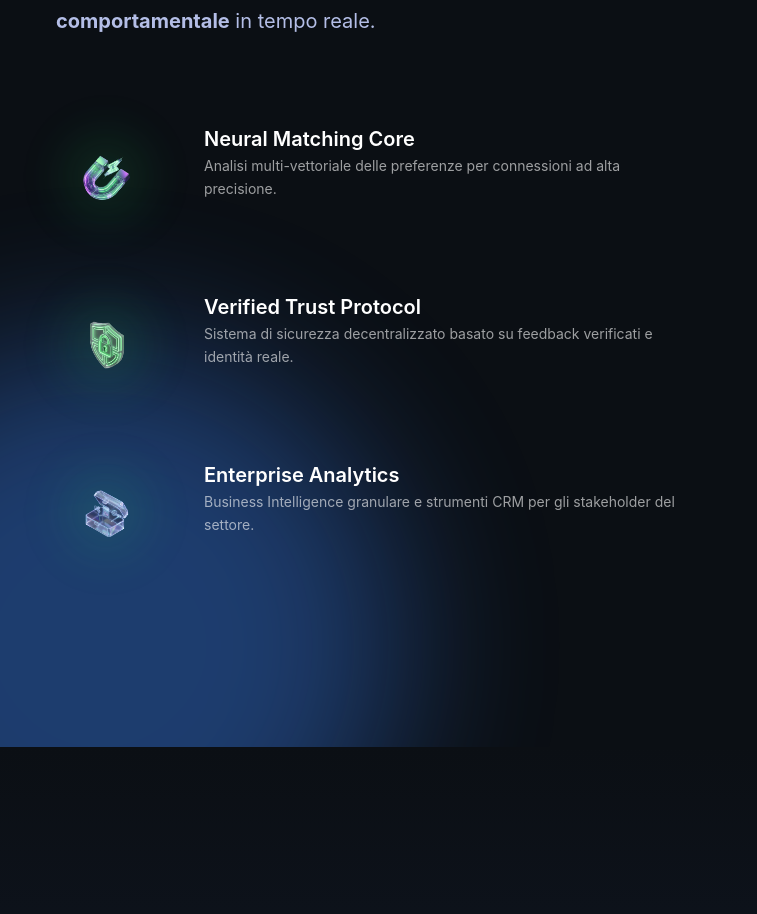
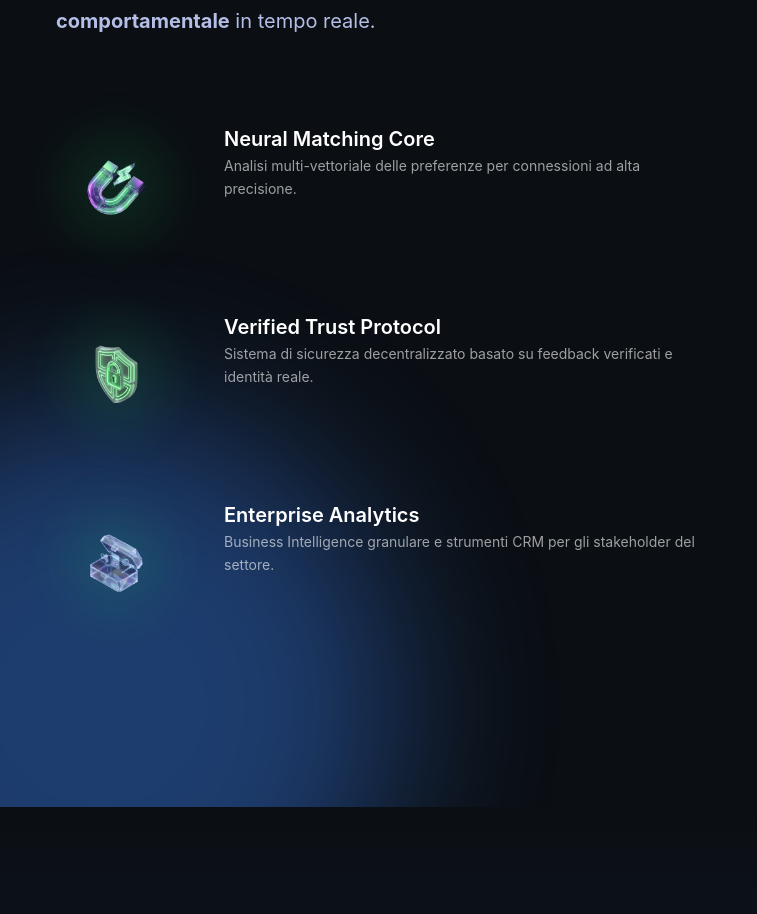
Before and after one commit to LUCYEVENTI/lucyeventi_website, a React (Vite) app: page / in a window 1280 px wide. Shown: the part 1040-1954 px from the top of the page, without its empty margins (0-757 px from the left). Built offline with nearby package versions, Linux system fonts and the light colour scheme.

Commit message:
UI: Increase App section icons by 20% for better visual presence

```diff
--- a/src/components/HeroProductWrapper.css
+++ b/src/components/HeroProductWrapper.css
@@ -165,8 +165,8 @@
 
 
 .feature-icon-wrapper {
-    width: 100px;
-    height: 100px;
+    width: 120px;
+    height: 120px;
     flex-shrink: 0;
     display: flex;
     align-items: center;
@@ -176,9 +176,9 @@
 }
 
 .feature-icon-wrapper img {
-    width: 65px;
-    /* Further 30% increase */
-    height: 65px;
+    width: 80px;
+    /* Increased by ~23% from 65px */
+    height: 80px;
     object-fit: contain;
     transition: all 0.4s cubic-bezier(0.23, 1, 0.32, 1);
 }
```
